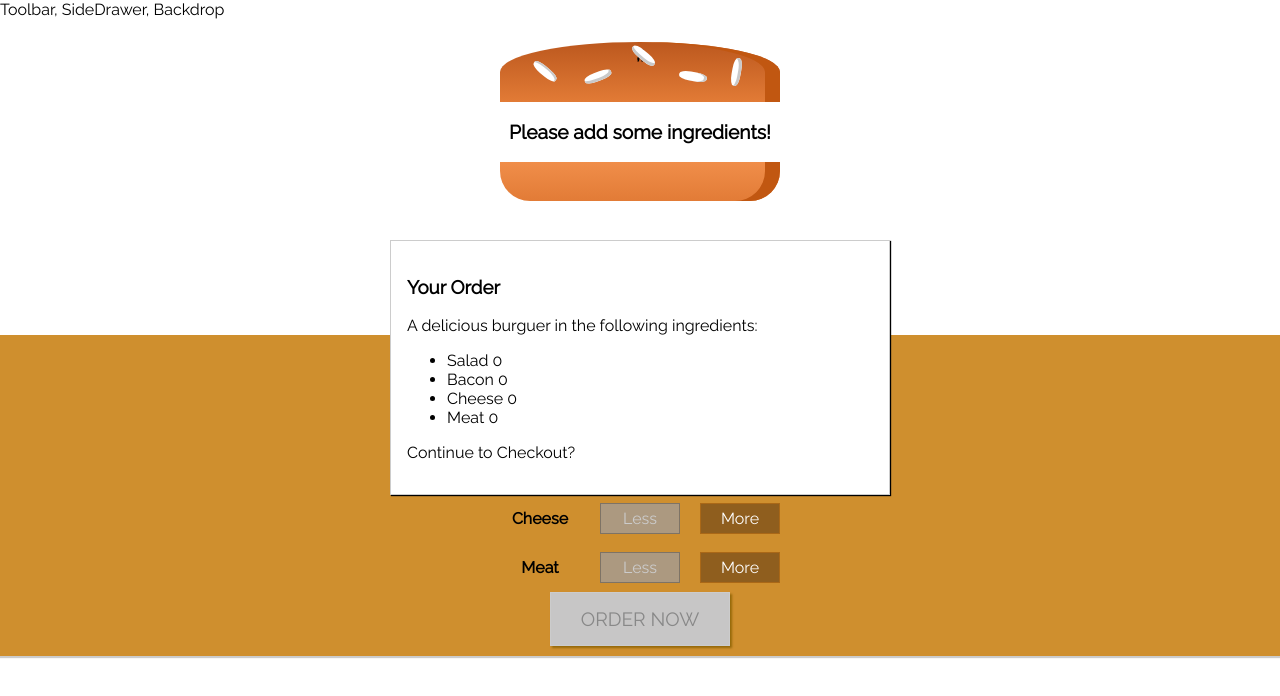
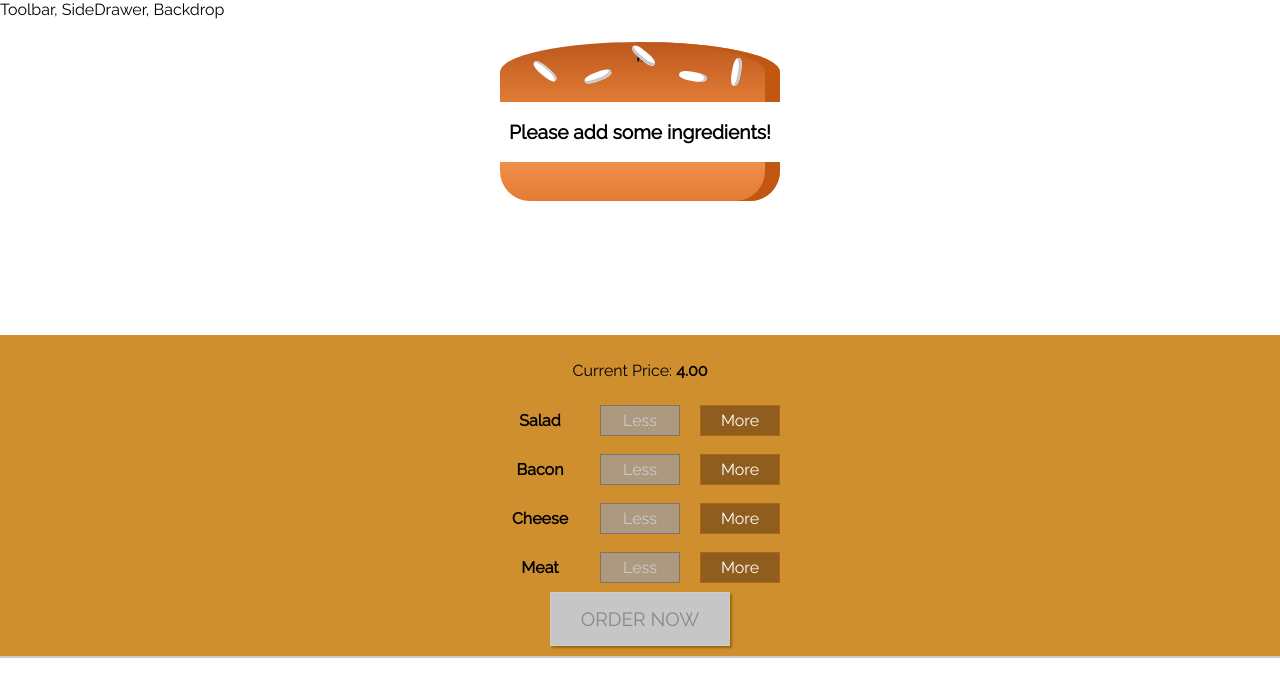
Before and after one commit to SottoMayor/ReactJs, a React (Create React App) app: page / in a window 1280 px wide. Shown: the top 696 px of the page. Built offline with nearby package versions, Linux system fonts and the light colour scheme.

Commit message:
showing and hiding the animated modal

```diff
--- a/src/components/Burguer/BuildControls/BuildControls.js
+++ b/src/components/Burguer/BuildControls/BuildControls.js
@@ -27,7 +27,8 @@ const buildControls = (props) => (
         })
     }
 
-    <button className={classes.OrderButton} disabled={!props.purchaseable}>ORDER NOW</button>
+    <button className={classes.OrderButton} disabled={!props.purchaseable}
+    onClick={props.ordered}>ORDER NOW</button>
 
     </div>
 )
--- a/src/components/Burguer/Burguer.js
+++ b/src/components/Burguer/Burguer.js
@@ -1,4 +1,3 @@
-import { element } from 'prop-types';
 import React from 'react';
 
 import classes from './Burguer.module.css';
--- a/src/components/UI/Modal/Modal.js
+++ b/src/components/UI/Modal/Modal.js
@@ -3,7 +3,12 @@ import React from 'react';
 import classes from './Modal.module.css';
 
 const modal = props => (
-    <div className={classes.Modal}>
+    <div className={classes.Modal}
+         style={{
+             transform: (props.show) ? 'translateY(0px)' : 'translateY(-10vh)',
+             opacity: (props.show) ? '1' : '0'
+         }}
+    >
         {props.children}
     </div>
 )
--- a/src/components/UI/Modal/Modal.module.css
+++ b/src/components/UI/Modal/Modal.module.css
@@ -9,7 +9,7 @@
     left: 15%;
     top: 30%;
     box-sizing: border-box;
-    transition: all 0.3s ease-out;
+    transition: all 0.5s ease-out;
 }
 
 @media (min-width: 600px) {
--- a/src/containers/BurguerBuilder/BurguerBuilder.js
+++ b/src/containers/BurguerBuilder/BurguerBuilder.js
@@ -27,7 +27,8 @@ class BurguerBuilder extends Component{
             meat: 0
         },
         totalPrice: 4,
-        purchaseable: false
+        purchaseable: false,
+        purchasing: false
     }
 
     updatePurchaseableState(ingredients){
@@ -91,6 +92,10 @@ class BurguerBuilder extends Component{
         this.updatePurchaseableState(updatedIngredients);
     }
 
+    purchaseHandler = () => {
+        this.setState({purchasing: true});
+    }
+
     render(){
 
         const disabledInfo = {...this.state.ingredients};
@@ -102,7 +107,7 @@ class BurguerBuilder extends Component{
 
             <Auxiliary>
 
-                <Modal>
+                <Modal show={this.state.purchasing}>
 
                     <OrderSummary ingredients={this.state.ingredients} />
 
@@ -115,6 +120,7 @@ class BurguerBuilder extends Component{
                 disabled={disabledInfo}
                 price={this.state.totalPrice}
                 purchaseable={this.state.purchaseable}
+                ordered={this.purchaseHandler}
                 />
             </Auxiliary>
 
```
Also changed, not shown: 1 other file (tests, documents, lock files or other folders).
